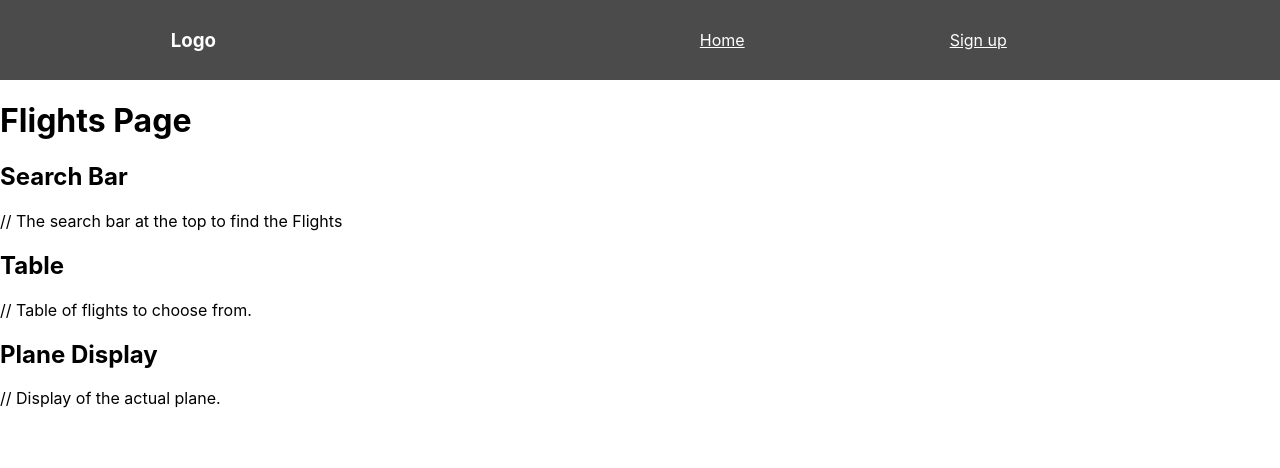
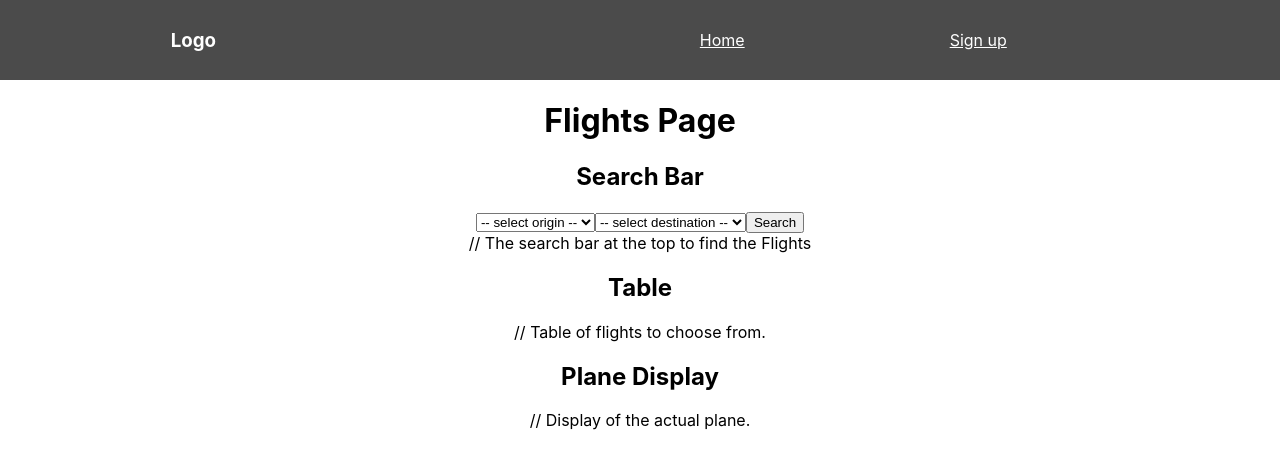
Before and after one commit to behdadset/icarus-client, a React (Create React App) app: page /flights in a window 1280 px wide. Shown: the top 468 px of the page. Built offline with nearby package versions, Linux system fonts and the light colour scheme.

Commit message:
Update Flight SearchForm

```diff
--- a/src/components/App.js
+++ b/src/components/App.js
@@ -12,7 +12,6 @@ function App() {
         <Nav />
         <Switch>
           <Route path="/" exact component ={Home} />
-
           <Route path="/signup" component ={Signup} />
           <Route path="/flights" component ={Flights} />
         </Switch>
--- a/src/components/Flights.js
+++ b/src/components/Flights.js
@@ -1,5 +1,7 @@
 import React, { Component } from 'react'
 import axios from 'axios'
+
+const SERVER_URL = 'http://localhost:3000/flights.json';
 
 
 class Flights extends Component {
@@ -17,12 +19,65 @@ class Flights extends Component {
 }
 
 class Search extends Component {
+  constructor() {
+    super();
+    this.state = { origin: "", destination: "" }
+
+    this._handleChangeOrigin= this._handleChangeOrigin.bind(this);
+    this._handleChangeDestination= this._handleChangeDestination.bind(this);
+    this._handleSubmit= this._handleSubmit.bind(this);
+  }
+
+
+  _handleChangeOrigin(event) {
+    this.setState({origin: event.target.value});
+  }
+
+  _handleChangeDestination(event) {
+    this.setState({destination: event.target.value});
+  }
+
+  _handleSubmit(event) {
+    event.preventDefault();
+    this.props.onSubmit(this.state.origin);
+    this.setState({origin: ''});
+
+    this.props.onSubmit(this.state.destination);
+    this.setState({destination: ''});
+  }
+
+
+
   render() {
     return (
-      <h2>Search Bar</h2>
+      <div>
+        <h2>Search Bar</h2>
+        <form onSubmit={this._handleSubmit}>
+          <select type="search" name="origin" size="1" onChange={this._handleChangeOrigin} required >
+            <option disabled selected value> -- select origin -- </option>
+            <option value={ this.state.content }>MEL</option>
+            <option value={ this.state.content }>SYD</option>
+            <option value={ this.state.content }>PER</option>
+            <option value={ this.state.content }>BNE</option>
+          </ select>
+
+          <select type="search" name="destination" size="1" onChange={this._handleChangeDestination} required>
+            <option disabled selected value> -- select destination -- </option>
+            <option value="MEL">MEL</option>
+            <option value="SYD">SYD</option>
+            <option value="PER">PER</option>
+            <option value="BNE">BNE</option>
+          </ select>
+
+          <input type="submit" value="Search" />
+        </form>
+      </div>
     )
   }
 }
+
+
+
 
 class Table extends Component {
   render() {
--- a/src/index.css
+++ b/src/index.css
@@ -5,6 +5,7 @@ body {
     sans-serif;
   -webkit-font-smoothing: antialiased;
   -moz-osx-font-smoothing: grayscale;
+  text-align: center;
 }
 
 code {
```
